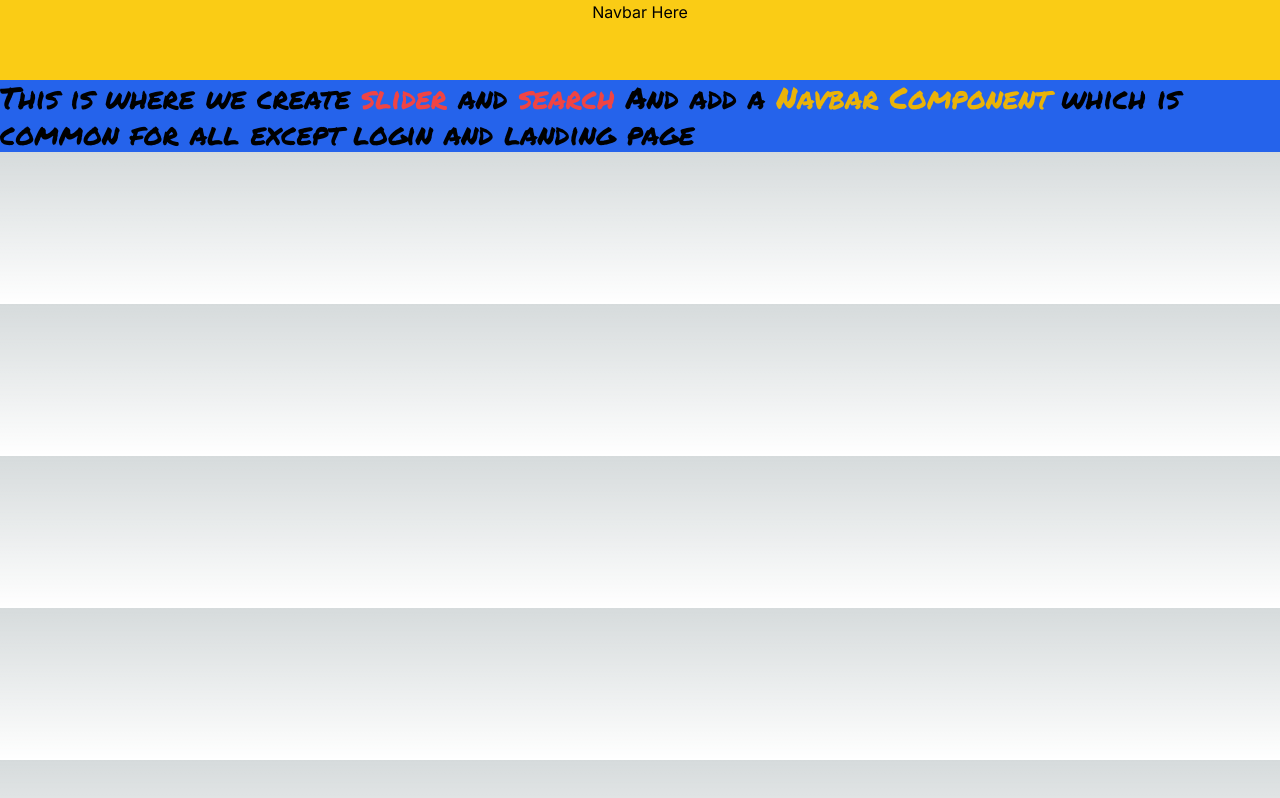
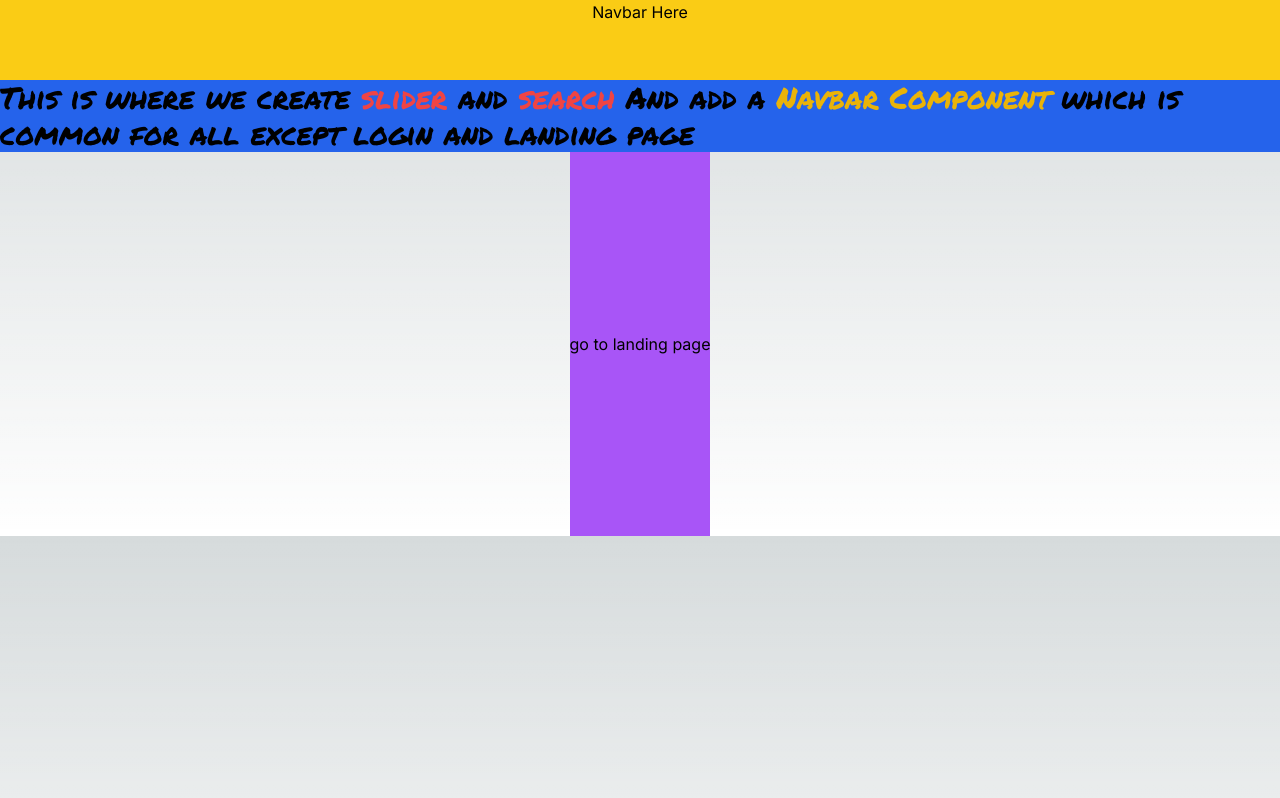
Before and after one commit to Joywinbarboza/event_managment, a Next.js app: page /pages/home in a window 1280 px wide. Built offline with nearby package versions, Linux system fonts and the light colour scheme.

Commit message:
fixed eslint apos landing page button

```diff
--- a/src/app/pages/home/page.tsx
+++ b/src/app/pages/home/page.tsx
@@ -1,11 +1,36 @@
-import React from 'react'
+"use client";
+import React from "react";
+import { useRouter } from "next/navigation";
 
 function Home() {
-  return (<>
-    <div className="bg-yellow-400 text-black text-center h-20">Navbar Here</div>
-    <div className='bg-blue-600 font-permanentMarker text-3xl'>This is where we create <span className='text-red-500'>slider</span> and <span className='text-red-500'>search</span> And add a <span className='text-yellow-500'>Navbar Component</span> which is common for all except login and landing page</div>
+  const router = useRouter();
+
+  const goToLandingPage = () => {
+    // Navigate to signup page
+    router.push("/");
+  };
+
+  return (
+    <>
+      <div className="bg-yellow-400 text-black text-center h-20">
+        Navbar Here
+      </div>
+      <div className="bg-blue-600 font-permanentMarker text-3xl">
+        This is where we create <span className="text-red-500">slider</span> and{" "}
+        <span className="text-red-500">search</span> And add a{" "}
+        <span className="text-yellow-500">Navbar Component</span> which is
+        common for all except login and landing page
+      </div>
+      <center>
+        <button
+          className="h-96 w-960 items-center bg-purple-500 flex"
+          onClick={goToLandingPage}
+        >
+          go to landing page
+        </button>
+      </center>
     </>
-  )
+  );
 }
 
-export default Home
+export default Home;
```
